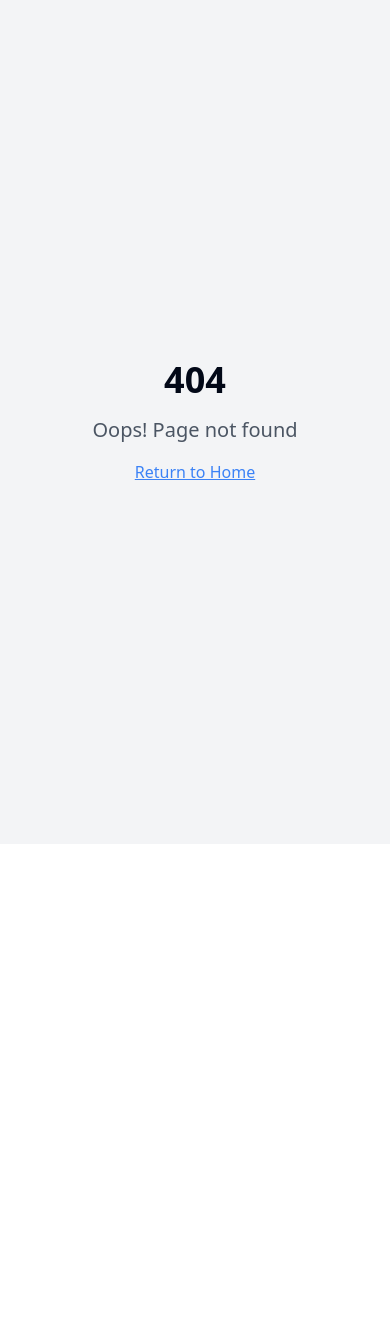
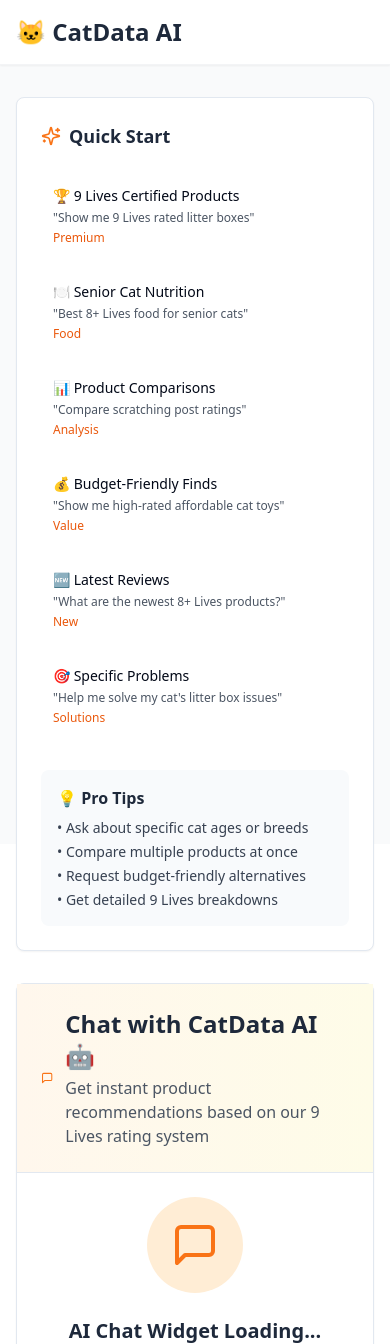
Before and after one commit to bodegacats/purrfect-product-finder, a React (Vite) app: page /chat in a window 390 px wide. Before the commit this address had no page. Shown: the top 1344 px of the page. Before the commit the page ends 844 px from the top, so only its background shows below. Built offline with nearby package versions, Linux system fonts and the light colour scheme.

Commit message:
feat: Add AI chat page and button
Adds a dedicated /chat page with a full-width layout, placeholder for AI chat integration, and conversation starters. Also adds a floating "Chat with AI" button to all pages and optimizes the chat layout for mobile.

```diff
--- a/src/App.tsx
+++ b/src/App.tsx
@@ -10,7 +10,9 @@ import FoodPage from "./pages/FoodPage";
 import ScratchingPage from "./pages/ScratchingPage";
 import ToysPage from "./pages/ToysPage";
 import NineLivesCertifiedPage from "./pages/NineLivesCertifiedPage";
+import ChatPage from "./pages/ChatPage";
 import NotFound from "./pages/NotFound";
+import FloatingChatButton from "./components/FloatingChatButton";
 
 const queryClient = new QueryClient();
 
@@ -27,9 +29,11 @@ const App = () => (
           <Route path="/scratching" element={<ScratchingPage />} />
           <Route path="/toys" element={<ToysPage />} />
           <Route path="/nine-lives-certified" element={<NineLivesCertifiedPage />} />
+          <Route path="/chat" element={<ChatPage />} />
           {/* ADD ALL CUSTOM ROUTES ABOVE THE CATCH-ALL "*" ROUTE */}
           <Route path="*" element={<NotFound />} />
         </Routes>
+        <FloatingChatButton />
       </BrowserRouter>
     </TooltipProvider>
   </QueryClientProvider>
--- /dev/null
+++ b/src/components/FloatingChatButton.tsx
@@ -0,0 +1,30 @@
+
+import { Button } from "@/components/ui/button";
+import { MessageSquare } from "lucide-react";
+import { useNavigate, useLocation } from "react-router-dom";
+
+const FloatingChatButton = () => {
+  const navigate = useNavigate();
+  const location = useLocation();
+
+  // Don't show the button on the chat page itself
+  if (location.pathname === '/chat') {
+    return null;
+  }
+
+  return (
+    <Button
+      onClick={() => navigate('/chat')}
+      className="fixed bottom-6 right-6 z-50 h-14 w-14 rounded-full shadow-lg hover:shadow-xl transition-all duration-300 bg-orange-500 hover:bg-orange-600 border-2 border-white"
+      size="icon"
+    >
+      <MessageSquare className="w-6 h-6" />
+      <span className="sr-only">Chat with AI</span>
+
+      {/* Pulse animation */}
+      <div className="absolute inset-0 rounded-full bg-orange-400 animate-ping opacity-20"></div>
+    </Button>
+  );
+};
+
+export default FloatingChatButton;
--- a/src/components/Navigation.tsx
+++ b/src/components/Navigation.tsx
@@ -12,7 +12,8 @@ const Navigation = () => {
     { href: "/food", label: "Food & Nutrition" },
     { href: "/scratching", label: "Scratching & Furniture" },
     { href: "/toys", label: "Toys & Entertainment" },
-    { href: "/nine-lives-certified", label: "9 Lives Certified" }
+    { href: "/nine-lives-certified", label: "9 Lives Certified" },
+    { href: "/chat", label: "Chat AI 🤖" }
   ];
 
   return (
--- /dev/null
+++ b/src/pages/ChatPage.tsx
@@ -0,0 +1,158 @@
+
+import Navigation from "@/components/Navigation";
+import { Button } from "@/components/ui/button";
+import { Card } from "@/components/ui/card";
+import { MessageSquare, Sparkles } from "lucide-react";
+
+const ChatPage = () => {
+  const conversationStarters = [
+    {
+      title: "🏆 9 Lives Certified Products",
+      prompt: "Show me 9 Lives rated litter boxes",
+      category: "Premium"
+    },
+    {
+      title: "🍽️ Senior Cat Nutrition",
+      prompt: "Best 8+ Lives food for senior cats",
+      category: "Food"
+    },
+    {
+      title: "📊 Product Comparisons",
+      prompt: "Compare scratching post ratings",
+      category: "Analysis"
+    },
+    {
+      title: "💰 Budget-Friendly Finds",
+      prompt: "Show me high-rated affordable cat toys",
+      category: "Value"
+    },
+    {
+      title: "🆕 Latest Reviews",
+      prompt: "What are the newest 8+ Lives products?",
+      category: "New"
+    },
+    {
+      title: "🎯 Specific Problems",
+      prompt: "Help me solve my cat's litter box issues",
+      category: "Solutions"
+    }
+  ];
+
+  return (
+    <div className="min-h-screen bg-gray-50">
+      {/* Minimal Header */}
+      <header className="bg-white shadow-sm border-b border-gray-100">
+        <div className="max-w-7xl mx-auto px-4 sm:px-6 lg:px-8">
+          <div className="flex justify-between items-center h-16">
+            <div className="flex items-center">
+              <h1 className="text-2xl font-bold text-navy-800">🐱 CatData AI</h1>
+            </div>
+            <div className="hidden md:block">
+              <Navigation />
+            </div>
+          </div>
+        </div>
+      </header>
+
+      <div className="max-w-7xl mx-auto px-4 sm:px-6 lg:px-8 py-8">
+        <div className="grid lg:grid-cols-4 gap-8 h-[calc(100vh-12rem)]">
+          {/* Conversation Starters Sidebar */}
+          <div className="lg:col-span-1">
+            <Card className="h-full p-6">
+              <div className="flex items-center mb-6">
+                <Sparkles className="w-5 h-5 text-orange-500 mr-2" />
+                <h2 className="text-lg font-semibold text-navy-800">Quick Start</h2>
+              </div>
+
+              <div className="space-y-3">
+                {conversationStarters.map((starter, index) => (
+                  <Button
+                    key={index}
+                    variant="ghost"
+                    className="w-full justify-start text-left h-auto p-3 hover:bg-orange-50 hover:text-orange-700"
+                    onClick={() => {
+                      // This would trigger the chat widget with the prompt
+                      console.log('Starting conversation:', starter.prompt);
+                    }}
+                  >
+                    <div className="w-full">
+                      <div className="text-sm font-medium mb-1">{starter.title}</div>
+                      <div className="text-xs text-gray-600 font-normal">
+                        "{starter.prompt}"
+                      </div>
+                      <div className="text-xs text-orange-600 mt-1 font-medium">
+                        {starter.category}
+                      </div>
+                    </div>
+                  </Button>
+                ))}
+              </div>
+
+              <div className="mt-8 p-4 bg-navy-50 rounded-lg">
+                <h3 className="font-semibold text-navy-800 mb-2">💡 Pro Tips</h3>
+                <ul className="text-sm text-gray-700 space-y-1">
+                  <li>• Ask about specific cat ages or breeds</li>
+                  <li>• Compare multiple products at once</li>
+                  <li>• Request budget-friendly alternatives</li>
+                  <li>• Get detailed 9 Lives breakdowns</li>
+                </ul>
+              </div>
+            </Card>
+          </div>
+
+          {/* Chat Widget Area */}
+          <div className="lg:col-span-3">
+            <Card className="h-full flex flex-col">
+              {/* Chat Header */}
+              <div className="p-6 border-b bg-gradient-to-r from-orange-50 to-yellow-50">
+                <div className="flex items-center">
+                  <MessageSquare className="w-6 h-6 text-orange-500 mr-3" />
+                  <div>
+                    <h1 className="text-2xl font-bold text-navy-800">
+                      Chat with CatData AI 🤖
+                    </h1>
+                    <p className="text-gray-600 mt-1">
+                      Get instant product recommendations based on our 9 Lives rating system
+                    </p>
+                  </div>
+                </div>
+              </div>
+
+              {/* Chat Widget Placeholder */}
+              <div className="flex-1 p-6 flex items-center justify-center">
+                <div className="text-center max-w-md">
+                  <div className="w-24 h-24 bg-orange-100 rounded-full flex items-center justify-center mx-auto mb-6">
+                    <MessageSquare className="w-12 h-12 text-orange-500" />
+                  </div>
+
+                  <h3 className="text-xl font-semibold text-navy-800 mb-3">
+                    AI Chat Widget Loading...
+                  </h3>
+
+                  <p className="text-gray-600 mb-6">
+                    This is where your external chat bot will be embedded.
+                    The widget will have full access to our product database and 9 Lives ratings.
+                  </p>
+
+                  <div className="bg-gray-100 border-2 border-dashed border-gray-300 rounded-lg p-8">
+                    <code className="text-sm text-gray-500">
+                      {`<!-- External Chat Widget Integration Point -->`}
+                      <br />
+                      {`<div id="catdata-chat-widget"></div>`}
+                    </code>
+                  </div>
+
+                  <p className="text-xs text-gray-500 mt-4">
+                    💡 Try the conversation starters on the left to see how the AI can help!
+                  </p>
+                </div>
+              </div>
+            </Card>
+          </div>
+        </div>
+      </div>
+    </div>
+  );
+};
+
+export default ChatPage;
```
